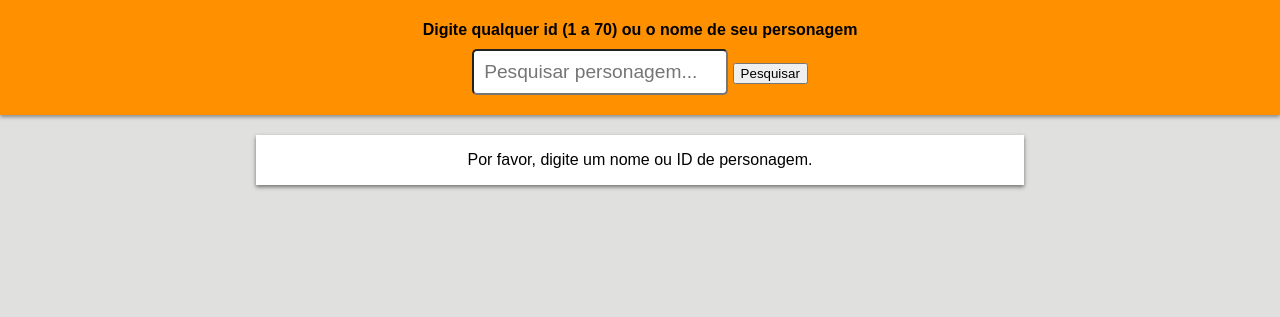
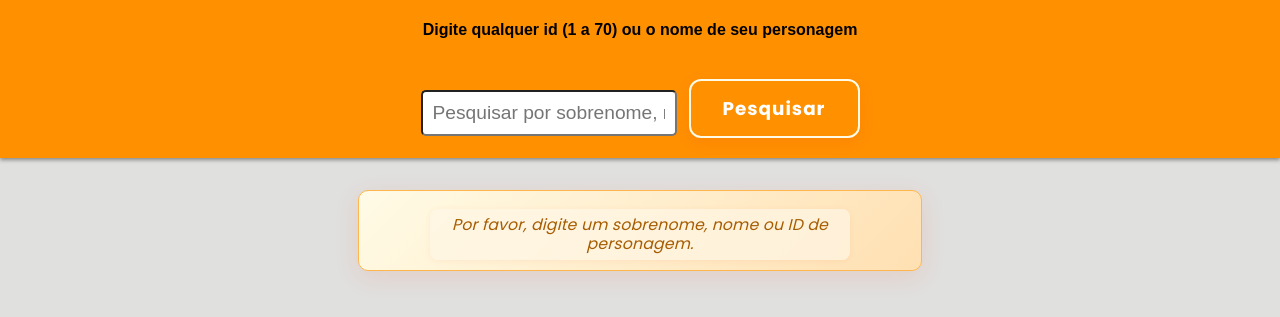
Before and after one commit to GdaNinja/GabrielAraujo-Dimitri-Naruto, a plain HTML site: page index.html in a window 1280 px wide. Both pictures are taken after a click on the button "Pesquisar". Shown: the part 211-528 px from the top of the page. Drawn offline with Linux system fonts and the light colour scheme.

Commit message:
Commit versão 3.0 finalizado

```diff
--- a/index.html
+++ b/index.html
@@ -4,6 +4,7 @@
     <meta charset="UTF-8">
     <meta name="viewport" content="width=device-width, initial-scale=1.0">
     <title>Personagens de Naruto</title>
+    <link href="https://fonts.googleapis.com/css2?family=Poppins:wght@400;600;700&display=swap" rel="stylesheet">
     <link rel="stylesheet" href="style.css">
     <script src="main.js" defer></script>
 </head>
@@ -12,18 +13,16 @@
         <header>
             <h1 class="title">Explore o universo de Naruto</h1>
             <p class="description">Descubra os personagens icônicos da série Naruto.</p>
-            <label for="Digite qualquer id (1 a 70) ou o nome de seu personagem">Digite qualquer id (1 a 70) ou o nome de seu personagem</label>
+            <label for="searchInput">Digite qualquer id (1 a 70) ou o nome de seu personagem</label>
             <form>
-                <input type="text" id="searchInput" placeholder="Pesquisar personagem...">
+                <input type="text" id="searchInput" placeholder="Pesquisar por sobrenome, nome ou ID...">
                 <button type="button" id="searchButton" onclick="characterSearch()">Pesquisar</button>
             </form>
         </header>
         <main>
             <div id="characterResult">
-
             </div>
         </main>
-
     </div>
 </body>
 </html>
--- a/main.js
+++ b/main.js
@@ -1,74 +1,36 @@
 async function characterSearch() {
-  const searchInputRaw = document.getElementById('searchInput').value.trim();
+  const termo = document.getElementById('searchInput').value.trim().toLowerCase();
   const resultDiv = document.getElementById('characterResult');
-
-  if (!searchInputRaw) {
-    resultDiv.innerHTML = '<p>Por favor, digite um nome ou ID de personagem.</p>';
-    return;
-  }
-
+  if (!termo) return resultDiv.innerHTML = '<p>Por favor, digite um sobrenome, nome ou ID de personagem.</p>';
   resultDiv.innerHTML = '<p>Carregando...</p>';
 
-  const isId = /^[0-9]+$/.test(searchInputRaw);
-  const base = 'https://naruto-br-api.site/characters';
-  let url;
+  try {
+    let chars = [];
+    if (/^[0-9]+$/.test(termo)) {
+      const res = await fetch(`https://naruto-br-api.site/characters/${termo}`);
+      if (!res.ok) throw new Error('Personagem não encontrado.');
+      chars = [await res.json()];
+    } else {
+      const res = await fetch('https://naruto-br-api.site/characters');
+      if (!res.ok) throw new Error('Personagem não encontrado.');
+      const data = await res.json();
+      chars = data.filter(c => c.name.toLowerCase().includes(termo));
+    }
+    if (!chars.length) return resultDiv.innerHTML = '<p>Nenhum personagem encontrado.</p>';
 
-  if (isId) {
-    url = `${base}/${encodeURIComponent(searchInputRaw)}`;
-  } else {
-    url = base;
-  }
-
-  try {
-    const response = await fetch(url);
-    if (!response.ok) throw new Error(`Erro ${response.status}: Personagem não encontrado.`);
-
-    const data = await response.json();
-    let char;
-
-    if (isId) {
-      char = data;
-    } else {
-      char = data.find(c => c.name.toLowerCase().includes(searchInputRaw.toLowerCase()));
-      if (!char) {
-        resultDiv.innerHTML = '<p>Personagem não encontrado.</p>';
-        return;
-      }
-    }
-
-let image = char.profile_image;
-
-if (Array.isArray(char.images) && char.images.length > 0) {
-  if (typeof char.images[0] === 'string') {
-    image = char.images[0];
-  } else if (char.images[0].url) {
-    image = char.images[0].url;
-  }
-}
-
-    const father = char.father?.name || 'Desconhecido';
-    const mother = char.mother?.name || 'Desconhecida';
-    const village = char.village?.name || '---';
-    const rank = char.rank || '---';
-    const power = char.power || '---';
-    const summary = char.summary || '---';
-
-
-    resultDiv.innerHTML = `
-      <h2>${char.name}</h2>
-      <img src="${image}" alt="${char.name}" width="200">
-      <p><strong>Pai:</strong> ${father}</p>
-      <p><strong>Mãe:</strong> ${mother}</p>
-      <p><strong>Vila:</strong> ${village}</p>
-      <p><strong>Rank:</strong> ${rank}</p>
-      <p><strong>Poder:</strong> ${power}</p>
-      <p><strong>Resumo:</strong> ${summary}</p>
-
-    `;
+    resultDiv.innerHTML = chars.map(char => `
+      <div style="margin-bottom:32px;padding-bottom:16px;border-bottom:1px solid #eee;">
+        <h2>${char.name}</h2>
+        <img src="${char.profile_image || (char.images?.[0]?.url || char.images?.[0] || '')}" alt="${char.name}" width="340" style="max-width:98%;border-radius:16px;box-shadow:0 4px 18px rgba(252,74,26,0.13);margin-bottom:14px;">
+        <p><strong>Pai:</strong> ${char.father?.name || 'Desconhecido'}</p>
+        <p><strong>Mãe:</strong> ${char.mother?.name || 'Desconhecida'}</p>
+        <p><strong>Vila:</strong> ${char.village?.name || '---'}</p>
+        <p><strong>Rank:</strong> ${char.rank || '---'}</p>
+        <p><strong>Poder:</strong> ${char.power || '---'}</p>
+        <p><strong>Resumo:</strong> ${char.summary || '---'}</p>
+      </div>
+    `).join('');
   } catch (err) {
-    console.error('ERRO BUSCA ->', err);
     resultDiv.innerHTML = `<p>Erro ao buscar personagem: ${err.message}</p>`;
   }
 }
-
-document.getElementById('searchButton').addEvent
--- a/style.css
+++ b/style.css
@@ -9,7 +9,6 @@ body {
     padding: 0;
 }
 
-#container {}
 
 header {
     width: 100%;
@@ -44,13 +43,91 @@ label {
 }
 
 #characterResult {
-    display: flex;
-    align-items: center;
-    justify-content: center;
-    flex-direction: column;
-    margin: 20px auto;
-    background-color: #ffffff;
-    box-shadow: 0 2px 4px rgba(0, 0, 0, 0.5);
-    width: 60%;
-    text-align: justify;
+ display: flex;
+ align-items: center;
+ justify-content: center;
+ flex-direction: column;
+ margin: 32px auto 0 auto;
+ background: linear-gradient(135deg, #fffbe6 0%, #ffe0b2 100%);
+ box-shadow: 0 6px 24px rgba(252,74,26,0.12);
+ width: 44%;
+ min-height: 70px;
+ border-radius: 10px;
+ text-align: center;
+ padding: 10px 6px;
+ border: 1.5px solid #ffb74d;
+ font-family: 'Poppins', Arial, sans-serif;
+ font-size: 1.15rem;
+ color: #fc7a1a;
+ transition: box-shadow 0.3s, border 0.3s;
+ animation: fadeInResult 0.7s;
 }
+
+#characterResult p:last-of-type {
+ font-size: 0.98rem;
+ color: #a65c00;
+ background: rgba(255, 247, 230, 0.7);
+ border-radius: 8px;
+ padding: 6px 10px;
+ margin-top: 8px;
+ margin-bottom: 0;
+ font-family: 'Poppins', Arial, sans-serif;
+ font-style: italic;
+ letter-spacing: 0.2px;
+ box-shadow: 0 1px 6px rgba(252,74,26,0.07);
+ max-width: 420px;
+ line-height: 1.25;
+ display: inline-block;
+}
+
+@keyframes fadeInResult {
+    from { opacity: 0; transform: translateY(20px); }
+    to { opacity: 1; transform: translateY(0); }
+}
+
+ form {
+  display: flex;
+  flex-direction: row;
+  justify-content: center;
+  align-items: center;
+  gap: 12px;
+  margin-top: 40px;
+}
+
+ #searchButton {
+  background: #ff9100;
+  color: #fff;
+  border-radius: 12px;
+  padding: 14px 32px;
+  font-size: 1.15rem;
+  font-weight: 700;
+  cursor: pointer;
+  box-shadow: 0 4px 16px rgba(252,74,26,0.18);
+  transition: background 0.2s, box-shadow 0.2s, transform 0.2s;
+  font-family: 'Poppins', Arial, sans-serif;
+  letter-spacing: 1px;
+  outline: none;
+  border: 2px solid #fffbe6;
+  position: relative;
+  overflow: hidden;
+}
+
+ #searchButton::after {
+  content: '';
+  position: absolute;
+  left: 0; top: 0; right: 0; bottom: 0;
+  background: linear-gradient(120deg, #fc4a1a55 0%, #ff910055 100%);
+  opacity: 0;
+  transition: opacity 0.3s;
+  border-radius: 12px;
+  z-index: 0;
+}
+
+#searchButton:hover {
+  background: linear-gradient(90deg, #fc4a1a 0%, #ff9100 100%);
+  box-shadow: 0 8px 32px rgba(252,74,26,0.28);
+  transform: translateY(-2px) scale(1.04);
+}
+ #searchButton:hover::after {
+ opacity: 1;
+}
```
